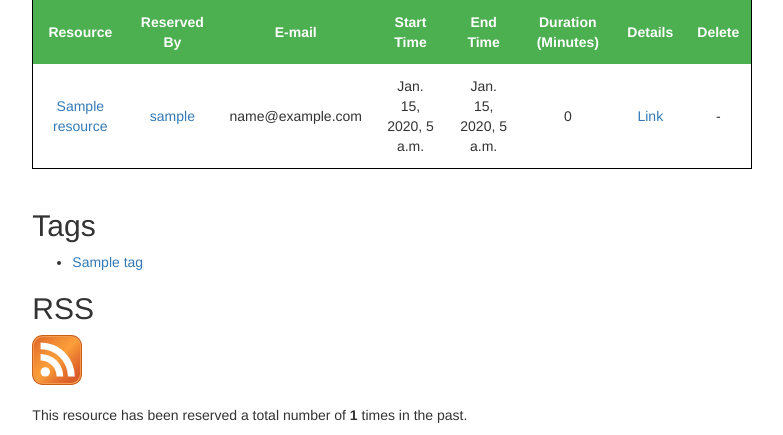
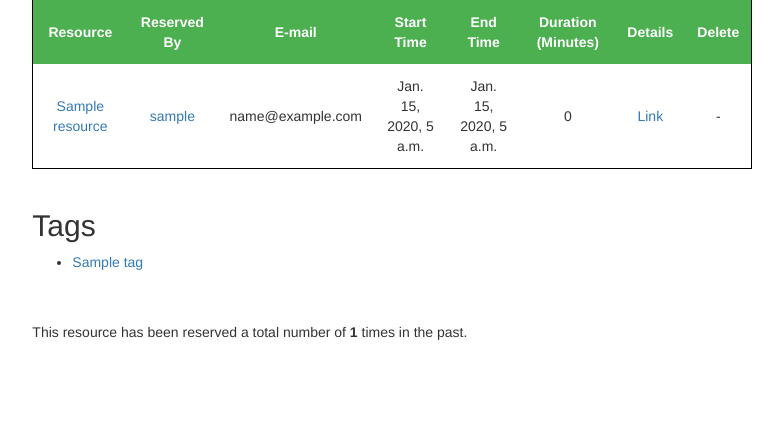
Before and after one commit to jw3877/final, a Django app: page /resource/1/ in a window 1280 px wide. Shown: the part 494-929 px from the top of the page, without its empty margins (196-979 px from the left). After the commit the page ends 834 px from the top, so only its background shows below. Run offline with Django 3.2, Linux system fonts and the light colour scheme; tables that the repository leaves empty hold one stand-in row (values such as "Sample post"); grey boxes marked "Sample" are stand-in pictures; parts of the project's set-up code (start-up, migrations or seed data) failed here and were passed over; some libraries are stand-ins or nearby versions.

Commit message:
disabled rss feed

```diff
--- a/reservation/templates/reservation/resource.html
+++ b/reservation/templates/reservation/resource.html
@@ -31,9 +31,6 @@ No description provided.
 <h2>Tags</h2>
   {% include "reservation/snippet/resource_tags.html" %}
 
-<h2>RSS</h2>
-  <a href="{% url 'rss' resource.id %}"><img src="{% static 'images/feed.svg' %}" class="icon"></img></a>
-
 <br><br>
 <p>This resource has been reserved a total number of <b>{{total_reservations}}</b> times in the past.</p>
 
--- a/reservation/urls.py
+++ b/reservation/urls.py
@@ -23,7 +23,7 @@ urlpatterns = [
     url(r'^resource/(?P<resource_id>[0-9]+)/edit/$', views.editResource, name='editResource'),
 
     # ex: /resource/5/rss/
-    url(r'^resource/(?P<resource_id>[0-9]+)/rss/$', ResourceFeed(), name='rss'),
+    #url(r'^resource/(?P<resource_id>[0-9]+)/rss/$', ResourceFeed(), name='rss'),
 
     # ex: /reservation/5/
     url(r'^reservation/(?P<reservation_id>[0-9]+)/$', views.reservation, name='reservation'),
```
